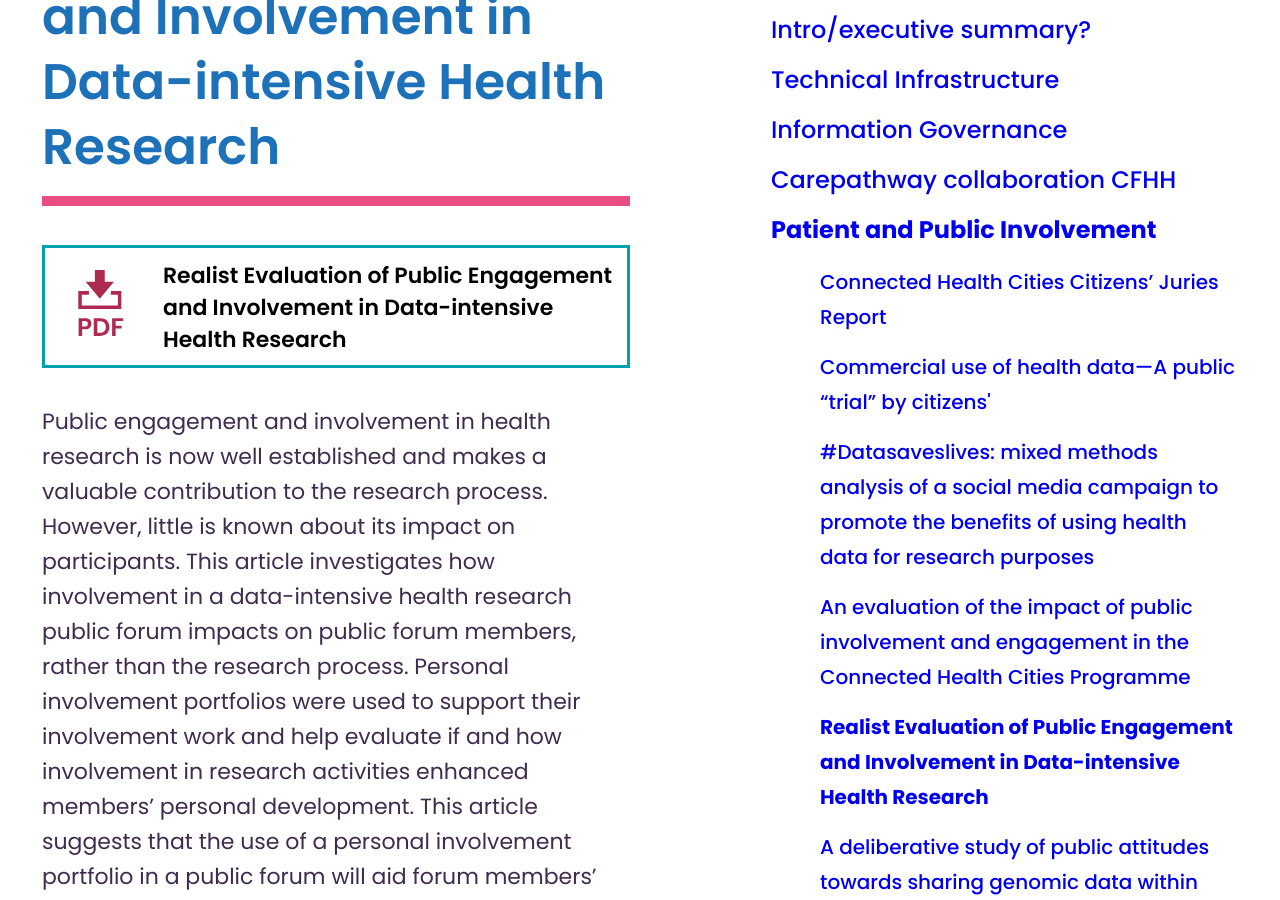
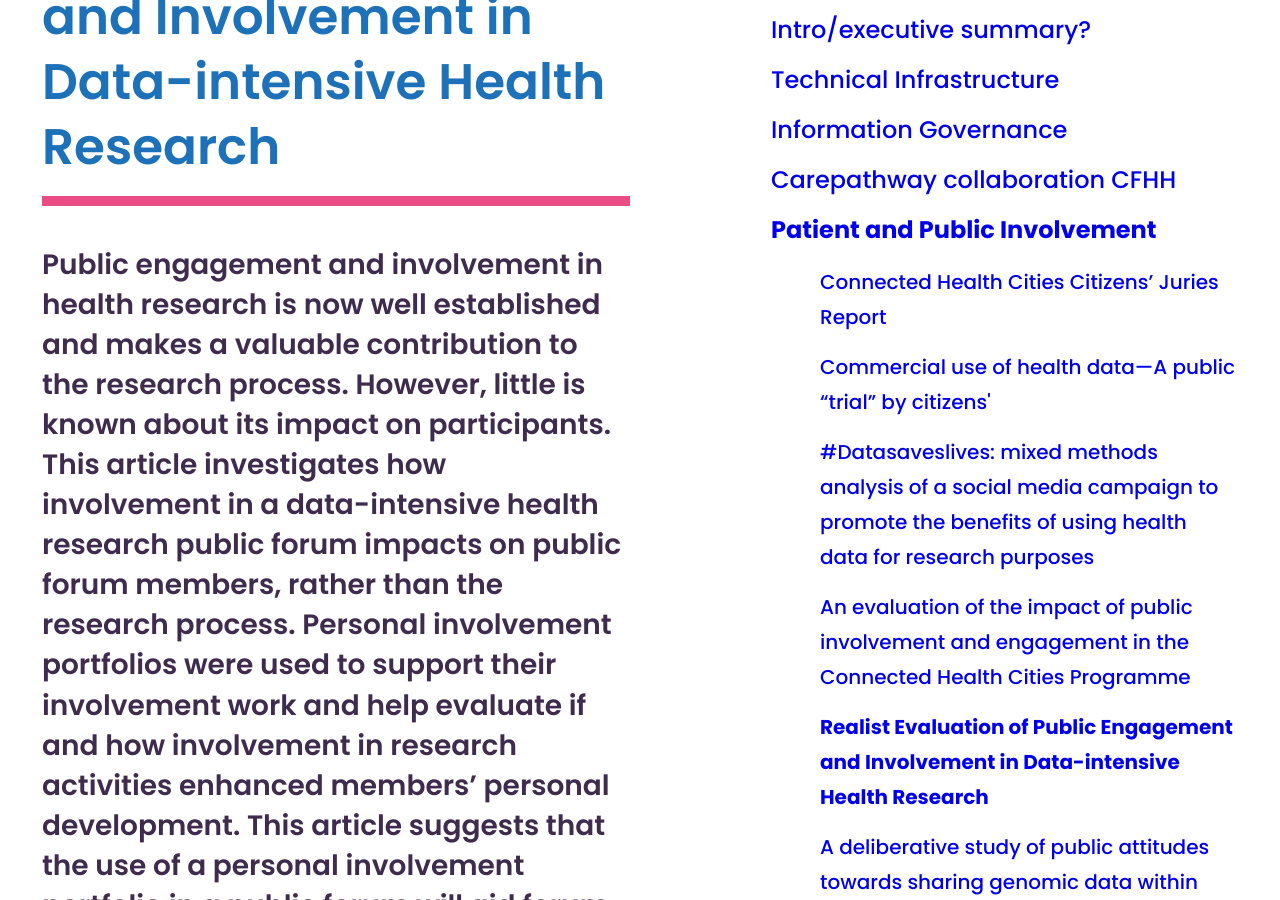
Before and after one commit to connectedhealthcities/connectedhealthcities, a Jekyll site: the page built from hub/ppi/realist-evaluation-of-public-engagement-and-involvement-in-data-intensive-health-research.md, in a window 1280 px wide and 900 px high, scrolled down 437 px. Built offline with Jekyll 4.4.1, drawn with Linux system fonts in a browser that asks for light colours; our own code applies the rules of GitHub Pages for plain Markdown files.

Commit message:
Update realist-evaluation-of-public-engagement-and-involvement-in-data-intensive-health-research.md

```diff
--- a/hub/ppi/realist-evaluation-of-public-engagement-and-involvement-in-data-intensive-health-research.md
+++ b/hub/ppi/realist-evaluation-of-public-engagement-and-involvement-in-data-intensive-health-research.md
@@ -5,10 +5,7 @@ weight: 6
 section: hub/ppi/realist-evaluation-of-public-engagement-and-involvement-in-data-intensive-health-research
 level: 2.5.6
 parent: hub/ppi
-resources:
-    - path: /assets/hub/Section 2.5.6_Realist Evaluation of Public Engagement and Involvement in Data-intensive Health Research.pdf
-      title: Realist Evaluation of Public Engagement and Involvement in Data-intensive
-        Health Research
+
 ---
 
 Public engagement and involvement in health research is now well established and makes a valuable contribution to the research process. However, little is known about its impact on participants. This article investigates how involvement in a data-intensive health research public forum impacts on public forum members, rather than the research process. Personal involvement portfolios were used to support their involvement work and help evaluate if and how involvement in research activities enhanced members’ personal development. This article suggests that the use of a personal involvement portfolio in a public forum will aid forum members’ personal development if they value its use as a framework for learning.  We found that women and men used and valued the portfolio for different purposes.  There seemed to be a difference in the degree to which gender affected the way members used of the portfolio and further research is needed to explore this.  In addition, evidence from this realist evaluation recommends that engagement and involvement should always be underpinned by procedures which ensure that participants receive ongoing and tailored guidance and support throughout the process.
```
